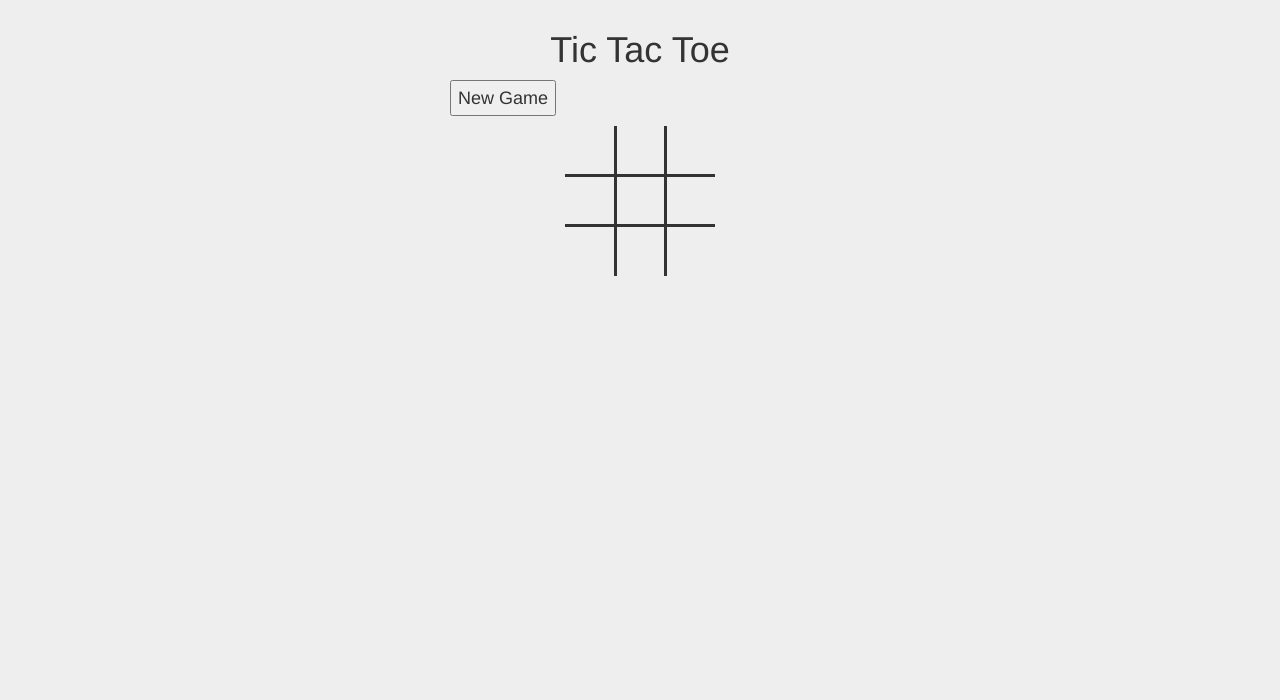
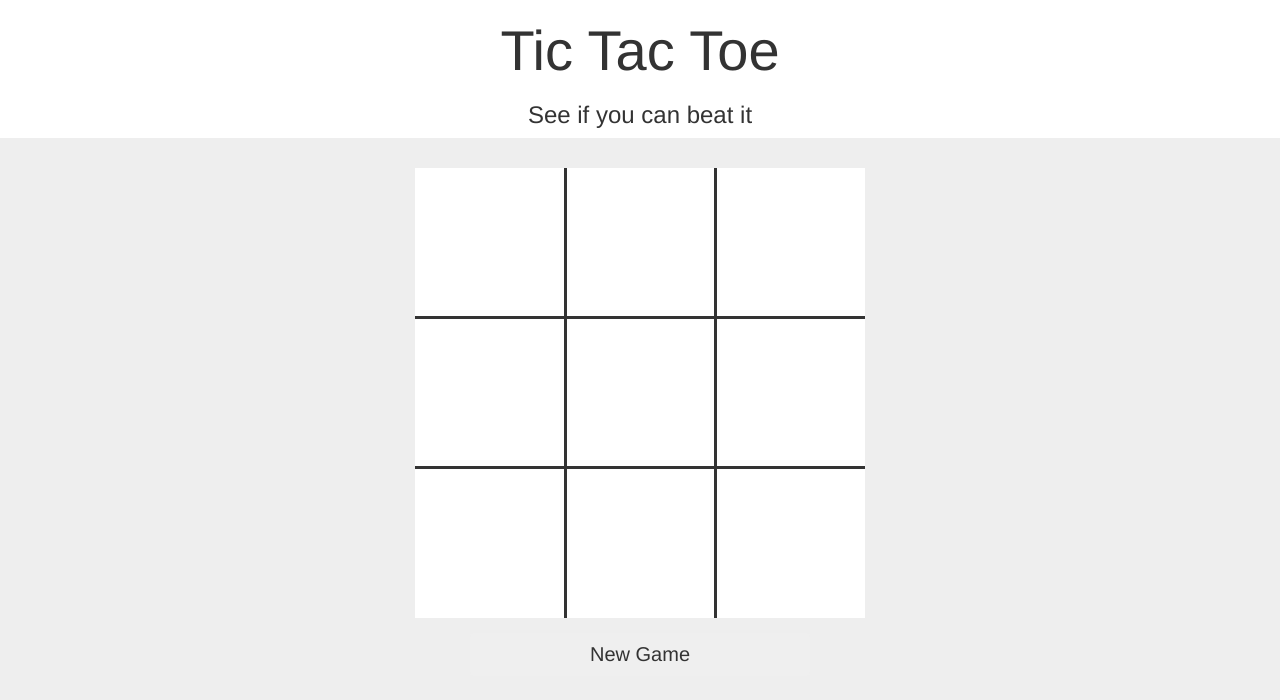
Before and after one commit to huntreslogan/tictactoe, a website: page app/index.html in a window 1280 px wide. Drawn offline with nearby package versions, Linux system fonts and the light colour scheme; some packages are replaced by stand-ins of ours; files that its build step writes are made by us from their sources.

Commit message:
Added some styling

```diff
--- a/app/index.html
+++ b/app/index.html
@@ -21,15 +21,15 @@
     <![endif]-->
 
     <!-- Add your site or application content here -->
+     <header>
+        <div class="row">
+          <div class="col-md-8 col-md-offset-2">
+            <h1>Tic Tac Toe</h1>
+            <h3 class="text-center">See if you can beat it</h3>
+          </div>
+        </div>
+      </header>
     <div class="container">
-      <!-- <div class="header"> -->
-        <!-- <ul class="nav nav-pills pull-right">
-          <li class="active"><a ng-href="#">Home</a></li>
-          <li><a ng-href="#/about">About</a></li>
-          <li><a ng-href="#">Contact</a></li>
-        </ul> -->
-       <!--  <h3 class="text-muted">Tic Tac Toe</h3>
-      </div> -->
 
       <div ng-view=""></div>
 
--- a/app/styles/main.css
+++ b/app/styles/main.css
@@ -5,7 +5,7 @@ body {
 
 .game-board {
     margin: 0px auto 0 auto;
-    width: 400px;
+    width: 700px;
     font-size: 18px;
     font-weight: 200;
     line-height: 30px;
@@ -15,20 +15,22 @@ body {
 
 h1 {
     text-align: center;
+    font-size: 56px;
 }
 
 table {
     border: 1;
     table-layout: fixed;
-    margin: 10px auto 0 auto;
+    margin: 20px auto 0 auto;
+    background-color: #fff;
 }
 
 #board td {
-    height: 50px;
-    width: 50px;
+    height: 150px;
+    width: 150px;
     text-align: center;
     font-weight: bold;
-    font-size: 48px;
+    font-size: 56px;
     line-height: 0px;
 }
 
@@ -52,3 +54,18 @@ table {
 .bottom {
     border-top-style: solid;
 }
+
+.stack {
+    display: block;
+     margin: 15px auto 0 auto;
+     width: 50%;
+}
+
+button.stack {
+    font-size: 20px;
+}
+
+header {
+    background-color: #fff;
+    width: 100%;
+}
--- a/app/views/main.html
+++ b/app/views/main.html
@@ -1,9 +1,5 @@
 <div class="game-board">
-  <h1>Tic Tac Toe</h1>
-  <div>
-    <button ng-click="newGame()">New Game</button>
-    <span ng-show="winner">{{winner}} wins!!{{tie}}</span>
-  </div>
+
   <table id="board">
     <tr>
       <td class="top left" ng-click="move(0)">{{fillAt(0)}}</td>
@@ -21,4 +17,9 @@
       <td class="bottom right" ng-click="move(8)">{{fillAt(8)}}</td>
     </tr>
   </table>
+   <div>
+      <button  class="btn btn-block stack" ng-click="newGame()">New Game</button>
+      <h3 class="text-center" ng-show="winner">{{winner}} wins!!{{tie}}</h3>
+  </div>
+
 </div>
```
